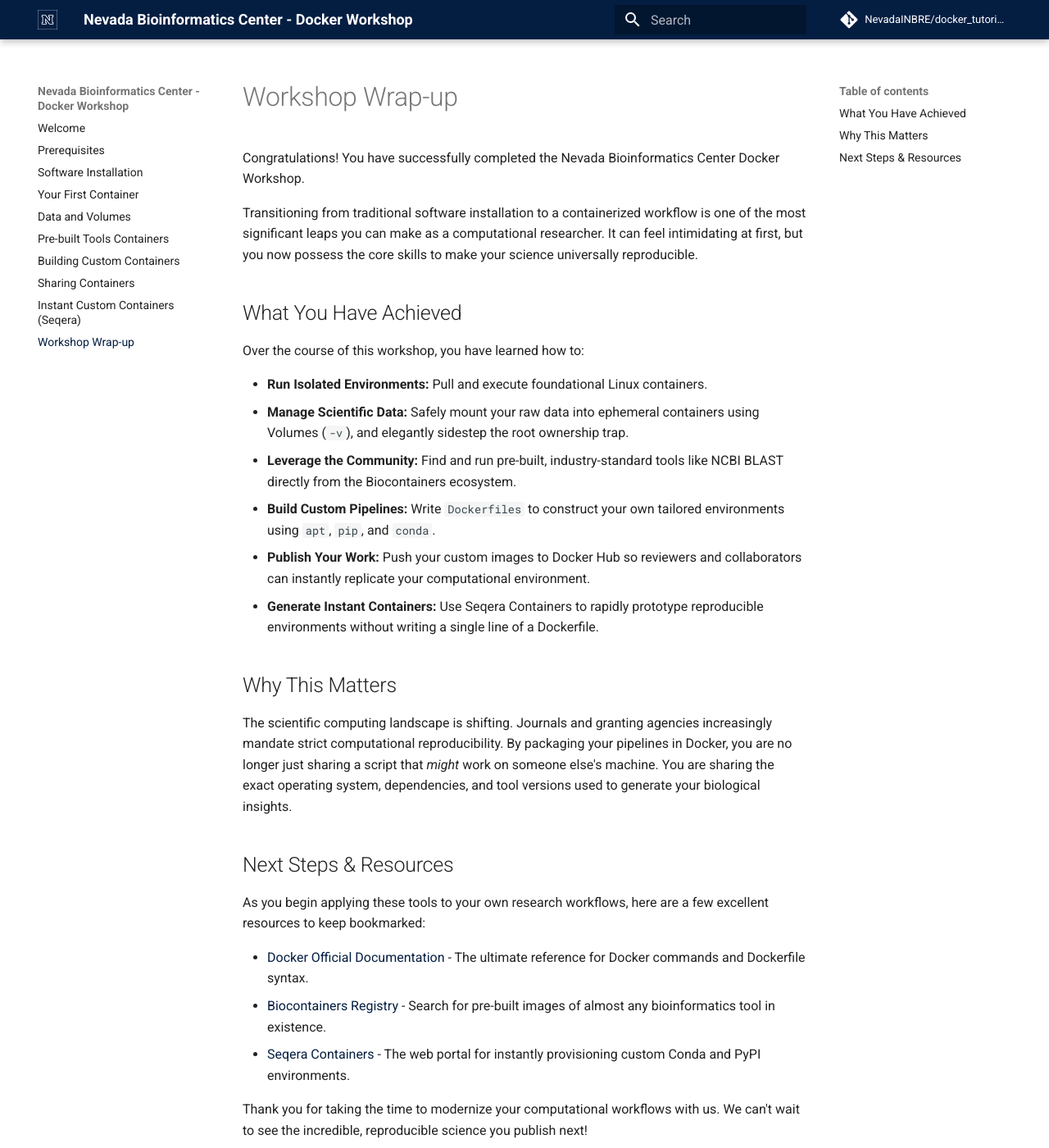
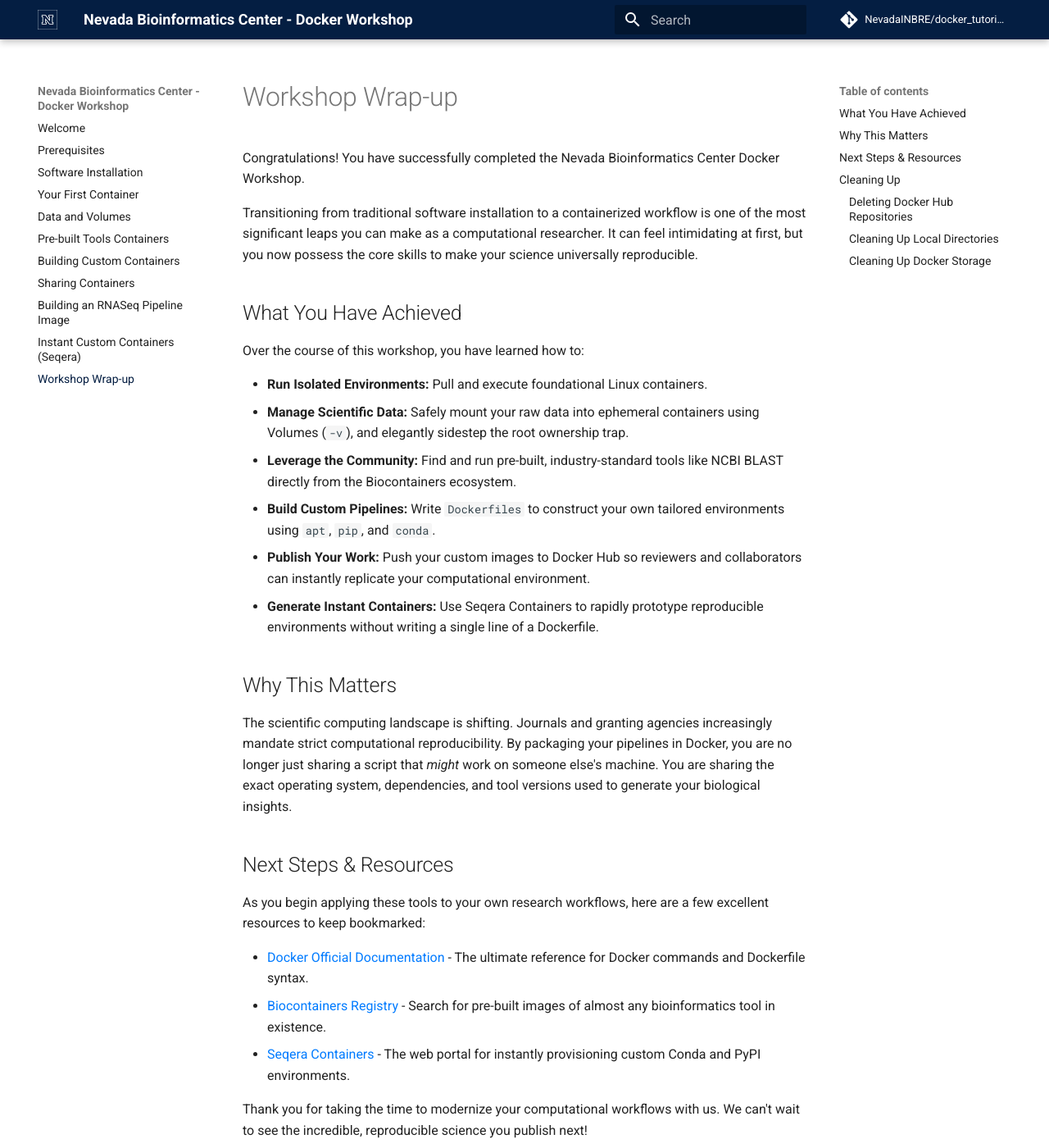
Before and after one commit to NevadaINBRE/docker_tutorial, an MkDocs documentation site: the page built from docs/wrapup.md, in a window 1280 px wide and 1400 px high. Shown: the whole window at 82% size. Built offline with MkDocs 1.6.1 and Material for MkDocs 9.7.7, drawn with Linux system fonts in a browser that asks for light colours; comment, search, counter and statistics services are not loaded; the version menu is left out; some of the changed text lies outside the part shown.

Commit message:
Added new rnaseq-image content

````diff
--- a/docs/stylesheets/custom.css
+++ b/docs/stylesheets/custom.css
@@ -1,3 +1,24 @@
 :root {
   --md-primary-fg-color: #041E42; /* Official Nevada Blue */
 }
+
+/* Make content links a standard recognizable blue */
+.md-typeset a {
+  color: #007BFF;
+}
+
+/* Slightly darker blue and underline on hover */
+.md-typeset a:hover {
+  color: #0056b3;
+  text-decoration: underline;
+}
+
+/* Accessibility: visible keyboard focus */
+.md-typeset a:focus,
+.md-typeset button:focus,
+.md-typeset input:focus,
+.md-typeset textarea:focus,
+.md-typeset select:focus {
+  outline: 2px solid #0056b3;
+  outline-offset: 2px;
+}
--- a/docs/wrapup.md
+++ b/docs/wrapup.md
@@ -30,3 +30,45 @@
 Thank you for taking the time to modernize your computational workflows with us. We can't wait to see the incredible, reproducible science you publish next!
 
 *- Hans and the Nevada Bioinformatics Center Team*
+
+---
+
+## Cleaning Up
+
+Now that the workshop is complete, it is good practice to clean up the local directories and Docker resources we created during the exercises.
+
+### Deleting Docker Hub Repositories
+
+For security reasons, Docker does not allow you to delete a repository directly from the command line. To remove any test images you pushed during the workshop:
+
+1. Log into [Docker Hub](https://hub.docker.com/) in your web browser.
+2. Click on **Repositories** in the top navigation bar.
+3. Click on the repository you want to remove.
+4. Click the **Settings** tab near the top right.
+5. Scroll down to the **Danger Zone** and click **Delete repository**.
+6. Type the name of the repository to confirm and delete it.
+
+### Cleaning Up Local Directories
+
+!!! danger "Be careful with `rm -rf`!"
+    Double-check these paths before hitting Enter to ensure you do not accidentally delete important files on your system.
+
+```bash
+cd ~
+rm -rf ~/docker_data
+rm -rf ~/covid_pipeline
+rm -rf ~/covid_data
+rm -rf ~/multiqc_container
+rm -rf ~/bedtools_container
+rm -rf ~/rnaseq_image
+```
+
+### Cleaning Up Docker Storage
+
+Remove all stopped containers, dangling build caches, and downloaded images to reclaim hard drive space:
+
+```bash
+docker system prune -a --volumes # (1)!
+```
+
+1. `-a` removes all unused images, not just dangling ones. `--volumes` removes all unused anonymous volumes. Docker will ask you to type `y` to confirm before it wipes the data.
--- a/mkdocs.yml
+++ b/mkdocs.yml
@@ -45,5 +45,6 @@
   - Pre-built Tools Containers: prebuilt-tools.md
   - Building Custom Containers: dockerfiles.md
   - Sharing Containers: dockerhub.md
+  - Building an RNASeq Pipeline Image: rnaseq-image.md
   - Instant Custom Containers (Seqera): seqera.md
   - Workshop Wrap-up: wrapup.md
````
Also changed, not shown: docs/dockerfiles.md (+2 -2 lines), docs/dockerhub.md (+1 -39 lines), docs/rnaseq-image.md (added, +131 -0 lines), docs/seqera.md (+1 -1 lines).
